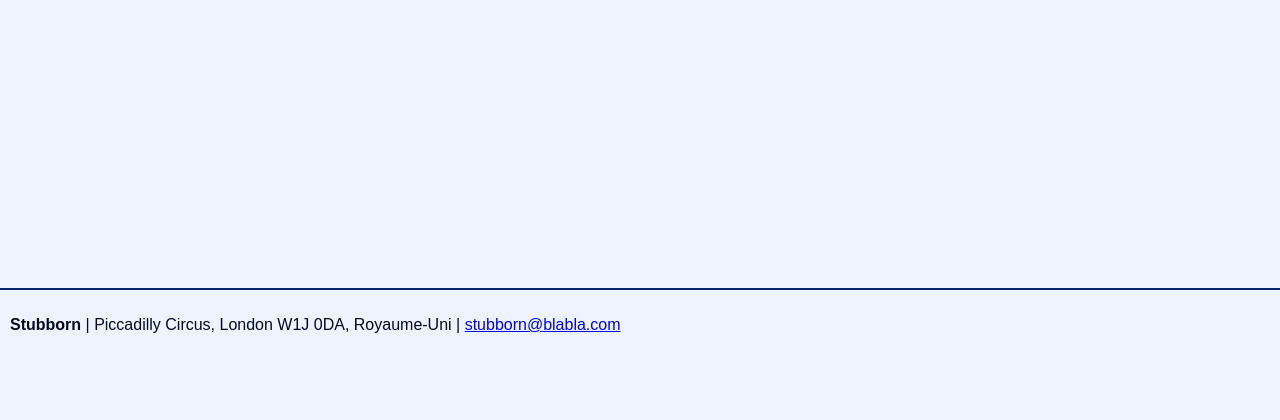
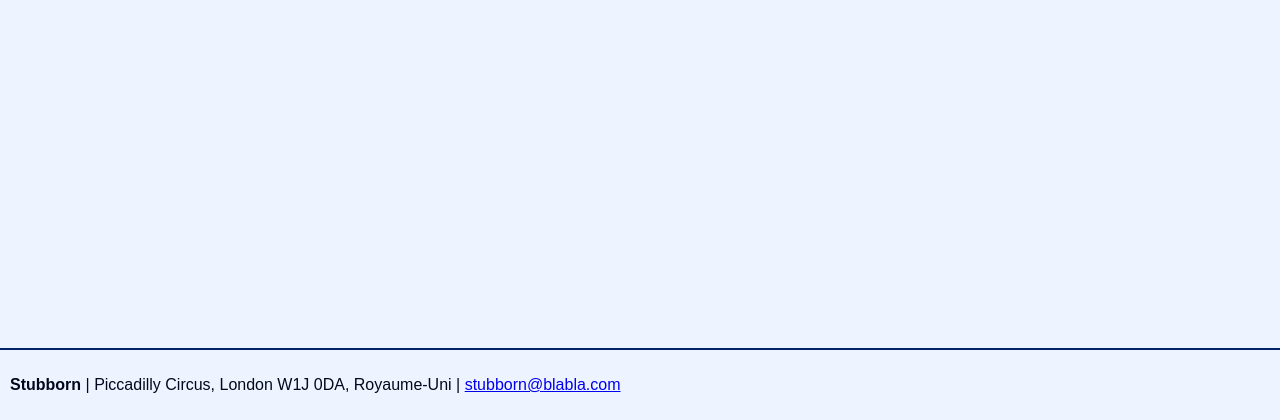
Before and after one commit to lc0362/CEF-symfony-stubborn, a Symfony app: template templates/cart/index.html.twig in a window 1280 px wide. Shown: the part 414-834 px from the top of the page. Before the commit the page ends 747 px from the top, so only its background shows below. Run offline with Twig, Linux system fonts and the light colour scheme; the template is opened without the code that fills it, so the values that code supplies are empty; some libraries are stand-ins or nearby versions.

Commit message:
add margin footer

```diff
--- a/templates/base.html.twig
+++ b/templates/base.html.twig
@@ -63,7 +63,7 @@
             text-align: left;
             padding: 10px;
             border-top: 2px solid #00236b;
-            margin-top: 20px;
+            margin-top: 5em;
         }
 
         .btn-add {
```
